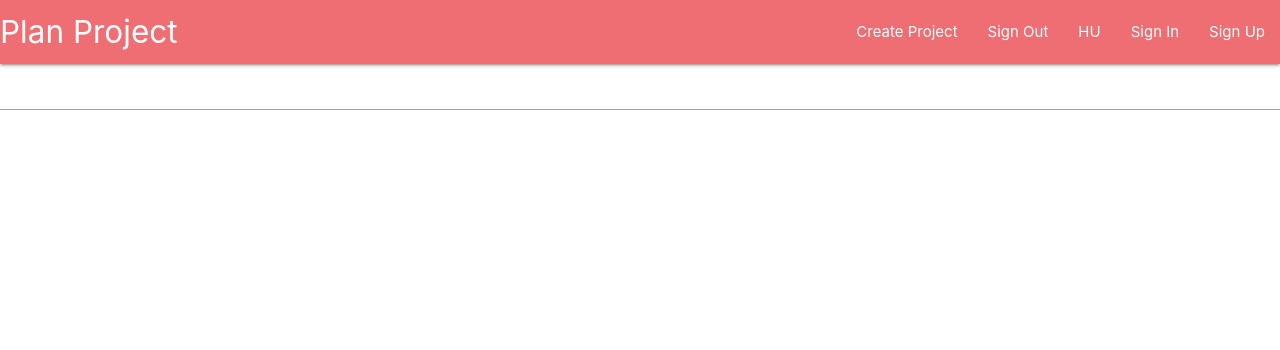
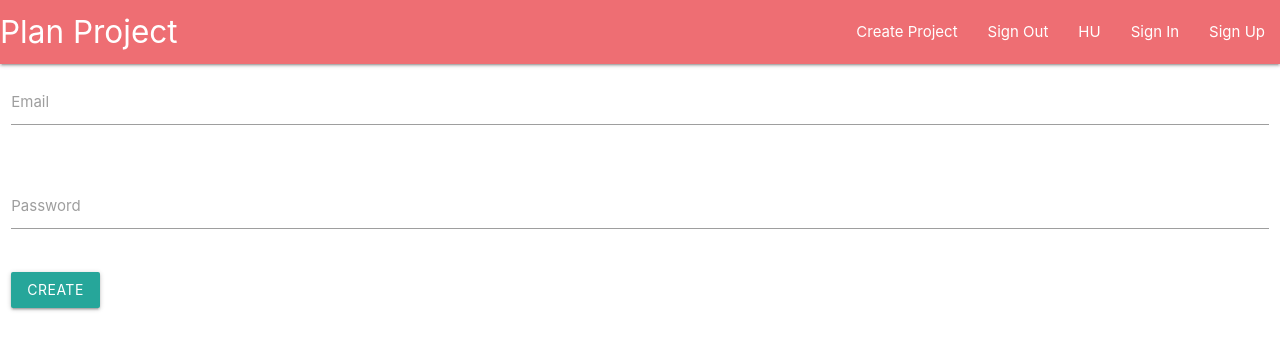
Before and after one commit to Juakata/Plan-Project, a React (Create React App) app: page /signin in a window 1280 px wide. Shown: the top 350 px of the page. Built offline with nearby package versions, Linux system fonts and the light colour scheme.

Commit message:
add signin form

```diff
--- a/src/components/auth/SignIn.js
+++ b/src/components/auth/SignIn.js
@@ -1,11 +1,58 @@
 import React from 'react';
 
-const SignIn = () => {
-  return (
-    <form>
-      <input type="text" />
-    </form>
-  );
+class SignIn extends React.Component {
+  constructor(props) {
+    super(props);
+    this.state = {
+      email: '',
+      password: '',
+    };
+  }
+
+  handleChange = event => {
+    const { id, value } = event.target;
+    this.setState({ [id]: value });
+  }
+
+  handleSubmit = event => {
+    event.preventDefault();
+    console.log(this.state);
+  }
+
+  render() {
+    const { email, password } = this.state;
+    return (
+      <div className="row">
+        <form className="col s12" onSubmit={this.handleSubmit}>
+          <div className="row">
+            <div className="input-field col s12">
+              <input
+                id="email"
+                type="email"
+                className="validate"
+                onChange={this.handleChange}
+                value={email}
+              />
+              <label htmlFor="email">Email</label>
+            </div>
+          </div>
+          <div className="row">
+            <div className="input-field col s12">
+              <input
+                id="password"
+                type="password"
+                className="validate"
+                onChange={this.handleChange}
+                value={password}
+              />
+              <label htmlFor="password">Password</label>
+            </div>
+          </div>
+          <button type="submit" className="waves-effect waves-light btn">Create</button>
+        </form>
+      </div>
+    );
+  };
 }
 
 export default SignIn;
```
